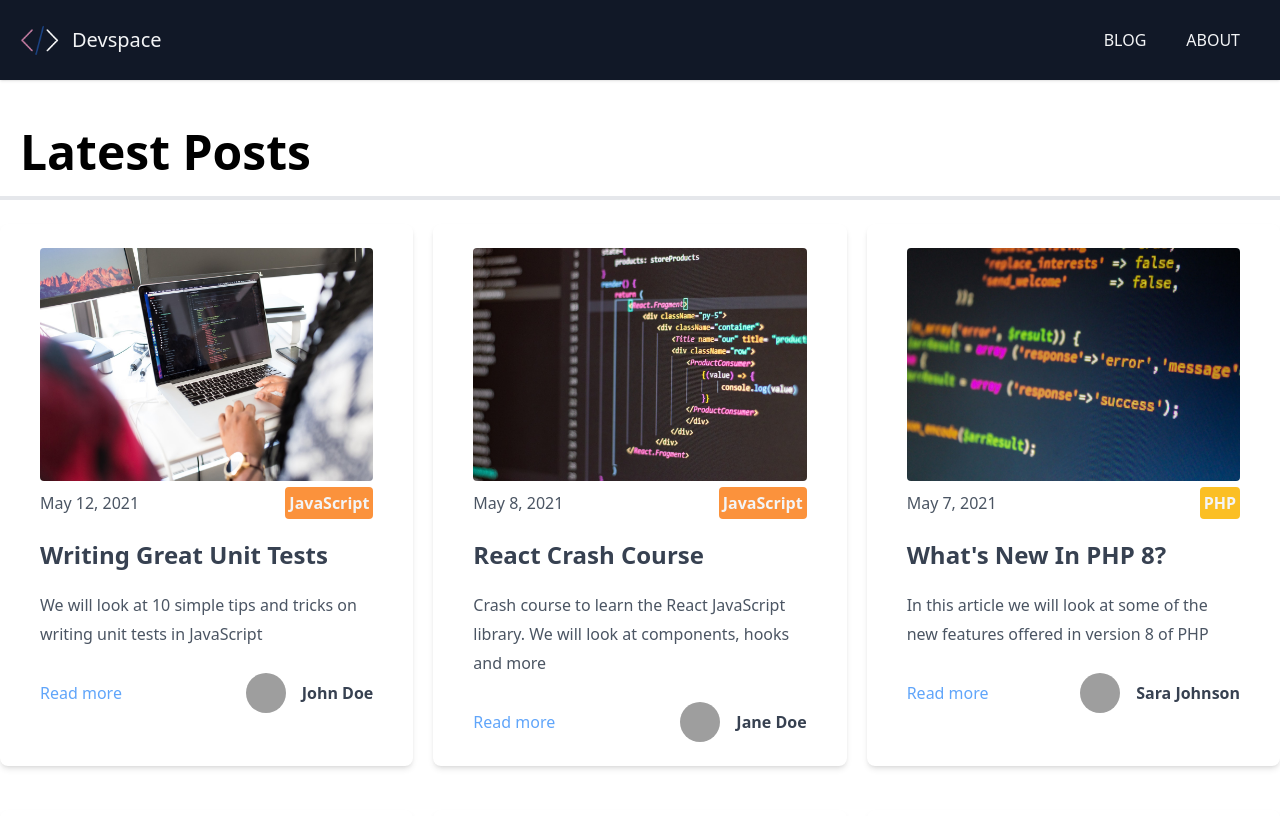
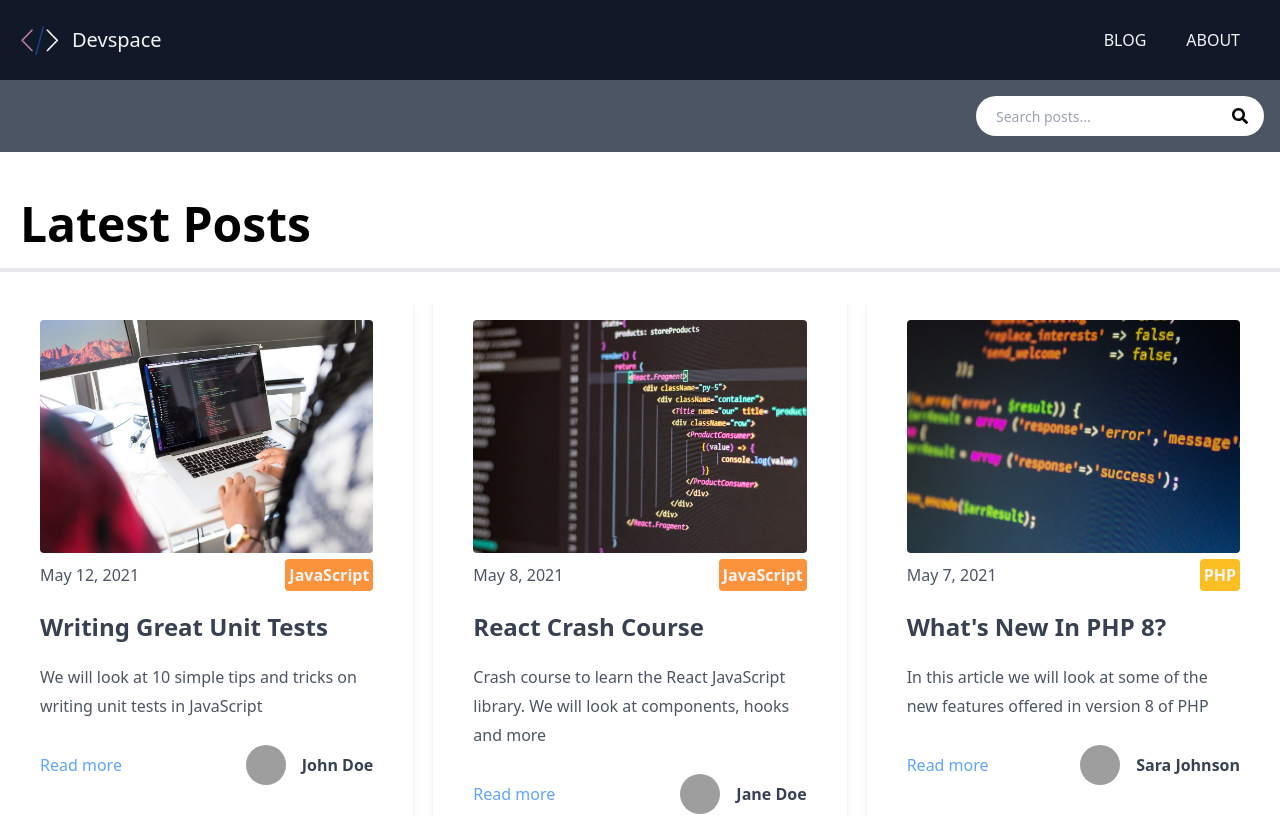
Before and after one commit to Ragavendravignesh/devspace-blog, a Next.js app: page / in a window 1280 px wide. Shown: the top 816 px of the page. Built offline with nearby package versions, Linux system fonts and the light colour scheme; grey boxes are pictures that could not be loaded.

Commit message:
Search component added

```diff
--- a/components/Layout.js
+++ b/components/Layout.js
@@ -1,5 +1,6 @@
 import Head from 'next/head'
 import Header from './Header'
+import Search from './Search'
 
 export default function Layout({ title, description, keywords, children }) {
   return (
@@ -12,6 +13,7 @@
       </Head>
 
       <Header />
+      <Search />
       <main className='container mx-auto my-7'>{children}</main>
     </div>
   )
--- /dev/null
+++ b/components/Search.js
@@ -0,0 +1,19 @@
+import { useState, useEffect } from 'react';
+import { FaSearch } from 'react-icons/fa';
+
+
+export default function Search() {
+    const [searchTerm, setSearchTerm ] = useState('');
+    const [searchResults, setSearchResults ] = useState([]);
+
+    return (<div className='relative bg-gray-600 p-4'>
+        <div className='container mx-auto flex items-center justify-center md:justify-end'>
+            <div className='relative text-gray-600 w-72'>
+                <form>
+                    <input type='search' name='search' id='search' className='bg-white h-10 px-5 pr-10 rounded-full text-sm focus:outline-none w-72' value={searchTerm} onChange={e => setSearchTerm(e.target.value)} placeholder='Search posts...'/>
+                    <FaSearch className='absolute top-0 right-0 text-black mt-3 mr-4'></FaSearch>
+                </form>
+            </div>
+        </div>
+    </div>)
+}
--- a/package.json
+++ b/package.json
@@ -12,7 +12,8 @@
     "marked": "^4.0.7",
     "next": "12.0.7",
     "react": "17.0.2",
-    "react-dom": "17.0.2"
+    "react-dom": "17.0.2",
+    "react-icons": "^4.3.1"
   },
   "devDependencies": {
     "autoprefixer": "^10.4.0",
```
Also changed, not shown: 1 other file (tests, documents, lock files or other folders).
